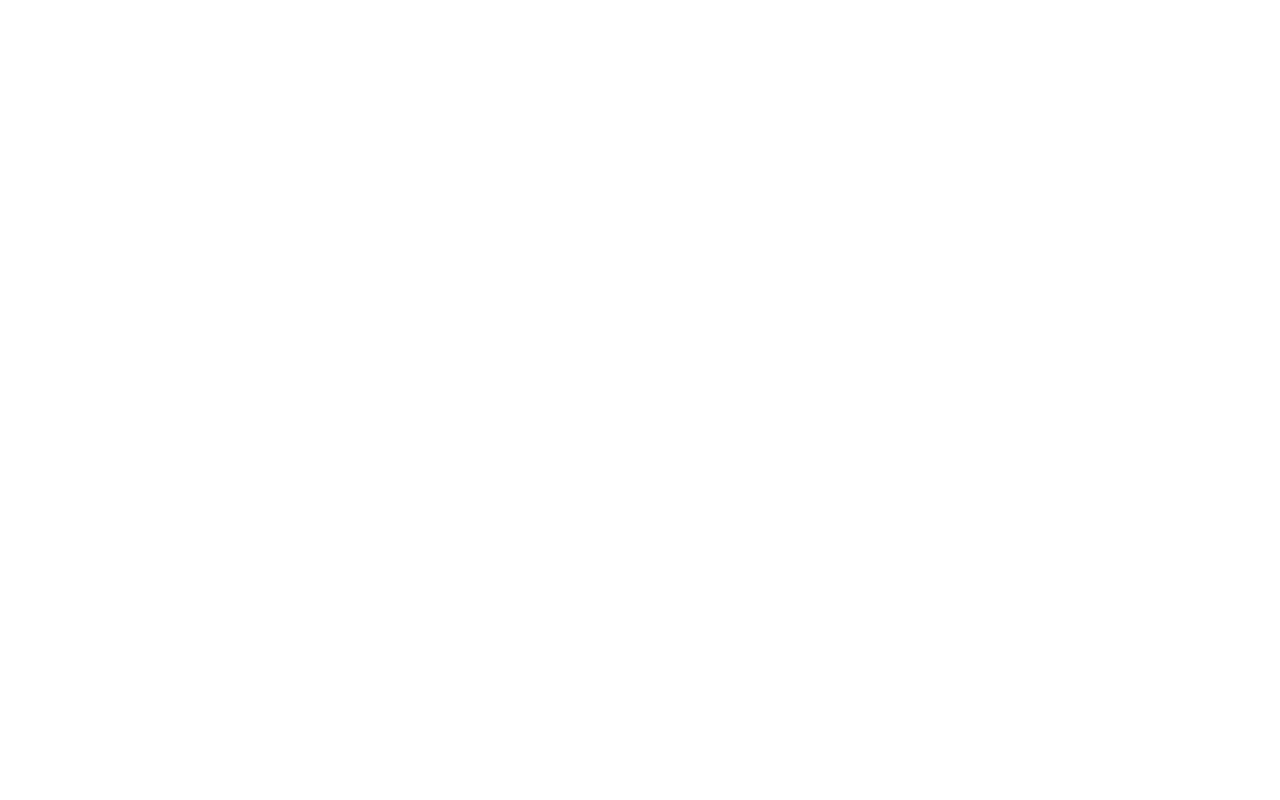
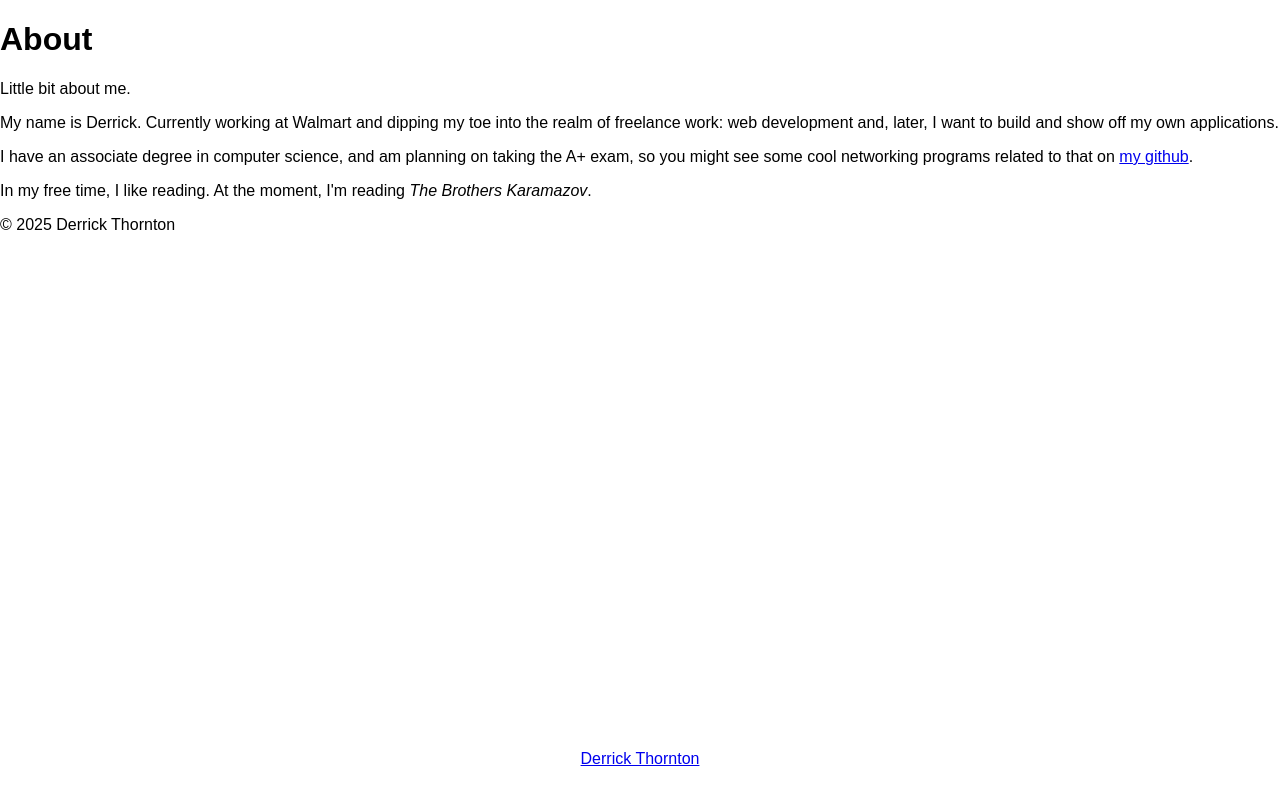
Before and after one commit to derrick-vwd/simple-personal-page, a plain HTML site: page about/index.html in a window 1280 px wide. Drawn offline with Linux system fonts and the light colour scheme.

Commit message:
I finished the pages for the blog and about page directory. Centered a div for the about and blog page so that you can return to the home page.

```diff
--- a/about/index.html
+++ b/about/index.html
@@ -0,0 +1,27 @@
+<!DOCTYPE html>
+<html lang='en-US'>
+	<head>
+		<meta charset='utf-8'>
+		<meta name='viewport' content='width=device-width, initial-scale=1.0'>
+		<title>Derrick Thornton - About</title>
+		<link rel='stylesheet' type='text/css' href='../style/main.css'>
+	</head>
+	<body>
+		<header>
+			<h1>About</h1>
+			<p>Little bit about me.</p>
+		</header>
+		<main>
+			<p>My name is Derrick. Currently working at Walmart and dipping my toe into the realm of freelance work: web development and, later, I want to build and show off my own applications. </p>
+			<p>I have an associate degree in computer science, and am planning on taking the A+ exam, so you might see some cool networking programs related to that on <a href='https://www.github.com/derrick-vwd'>my github</a>.</p>
+
+			<p>In my free time, I like reading. At the moment, I'm reading <i>The Brothers Karamazov</i>.
+		</main>
+		<footer>
+			<p>&copy; 2025 Derrick Thornton</p>
+		</footer>
+		<div id='home-bar'>
+			<p><a href='../index.html'>Derrick Thornton</a></p>
+		</div>
+	</body>
+</html>
--- a/style/main.css
+++ b/style/main.css
@@ -2,3 +2,10 @@ body {
 	font-family: sans-serif;
 	margin: 0;
 }
+#home-bar {
+	bottom: 0;
+	padding: 1rem 0;
+	position: fixed;
+	text-align: center;
+	width: 100%;
+}
```
Also changed, not shown: blog/index.html (+23 -0 lines).
